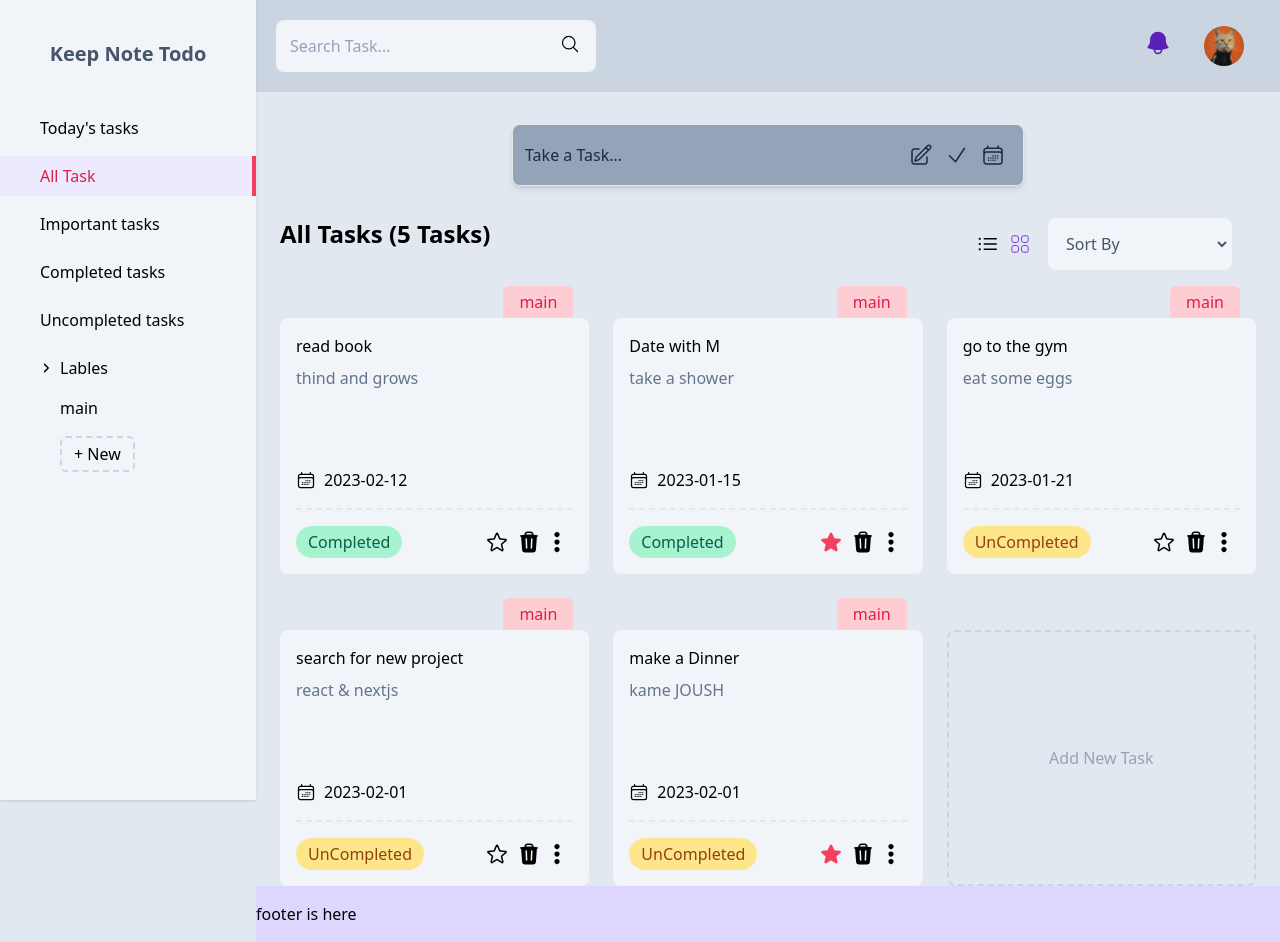
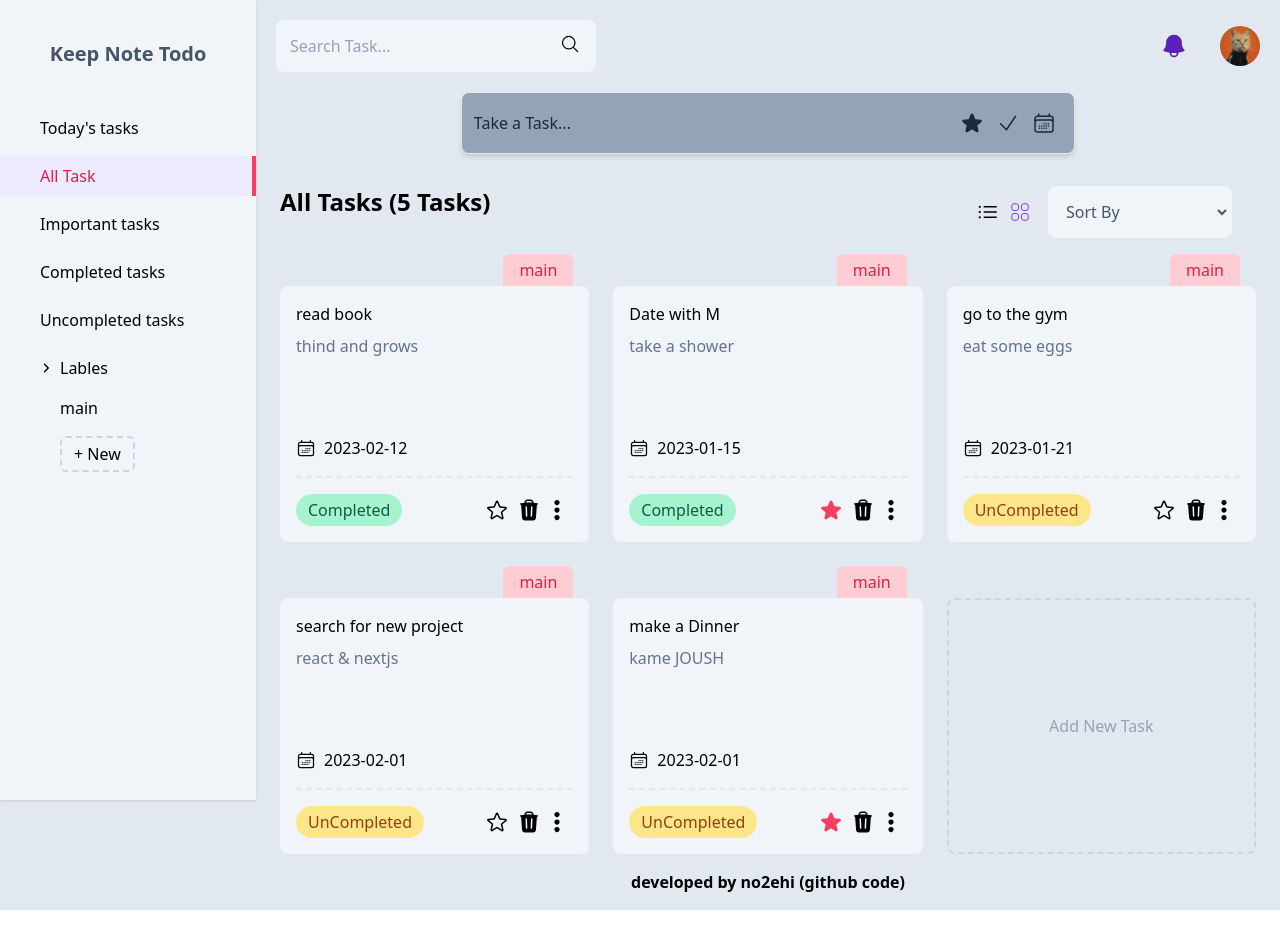
Before and after one commit to no2ehi/keep-note-todo, a React (Create React App) app: page / in a window 1280 px wide. After the commit the page ends 910 px from the top, so only its background shows below. Built offline with nearby package versions, Linux system fonts and the light colour scheme.

Commit message:
edit some ui components

```diff
--- a/src/App.js
+++ b/src/App.js
@@ -37,7 +37,7 @@ function App() {
         />
       )}
       <Menu />
-      <main className="ml-64 min-h-screen bg-slate-200">
+      <main className="xl:ml-64 min-h-screen bg-slate-200">
         <Header />
         <TasksSection />
       </main>
--- a/src/components/Footer/Footer.jsx
+++ b/src/components/Footer/Footer.jsx
@@ -2,8 +2,8 @@
 const Footer = () => {
 
     return(
-        <div className="ml-64 py-4 bg-violet-200">
-            footer is here
+        <div className="xl:ml-64 text-center py-4 font-bold ">
+            developed by no2ehi (github code)
         </div>
     )
 }
--- a/src/components/Header/Account.jsx
+++ b/src/components/Header/Account.jsx
@@ -29,10 +29,10 @@ const Account = () => {
     // }
 
     return(
-        <div>
+        <div className="">
             <img
                 onClick={ () => setToggleAccount(!toggleAccount) }
-                src={avatar} className="w-10 rounded-full mr-4"
+                src={avatar} className="w-10 h-10 rounded-full ml-2"
                 alt="avatar" />
             { toggleAccount && (
 
--- a/src/components/Header/Header.jsx
+++ b/src/components/Header/Header.jsx
@@ -15,7 +15,7 @@ const Header = () => {
     }
 
     return(
-        <div className="flex flex-row  justify-between items-center p-5 bg-slate-300">
+        <div className="grid grid-cols-[1fr_auto_1fr] gap-4 md:gap-0 md:flex justify-between items-center p-5 bg-slate-200">
             <button className="xl:hidden mr-6"
                 onClick={openMenuhandler}>
                 <MenuIcon />
@@ -23,9 +23,15 @@ const Header = () => {
 
             <SearchField />
 
-            <Notification />
+            <div className="font-bold text-sm text-slate-800 md:hidden">
+                Keep Note ToDo
+            </div>
 
-            <Account />
+            <div className="flex flex-1">
+                <Notification />
+
+                <Account />
+            </div>
         </div>
     )
 }
--- a/src/components/Header/Notification.jsx
+++ b/src/components/Header/Notification.jsx
@@ -20,7 +20,7 @@ const Notification = () => {
     const [showNotification, setShowNotification] = useState(false);
 
     return(
-        <div className="mr-8 relative">
+        <div className="sm:mr-4 md:mr-6 ml-auto grid place-items-center relative">
             <button className="relative"
                 onClick={() => setShowNotification(!showNotification)}>
                 <BellIcon className="w-7 h-7 fill-violet-800"/>
--- a/src/components/Header/SearchField.jsx
+++ b/src/components/Header/SearchField.jsx
@@ -4,8 +4,8 @@ import { ReactComponent as SearchIcon } from '../../assets/search.svg';
 const SearchField = () => {
 
     return(
-        <div className="flex-1 ">
-            <form className="relative w-full md:max-w-xs">
+        <div className="flex-1 col-span-3 row-start-2 md:pr-10">
+            <form className="relative w-full md:max-w-xs" autoComplete="off">
                 <label htmlFor="search"></label>
                 <input
                     type="saerch"
--- a/src/components/Layouts/LayoutMenus.jsx
+++ b/src/components/Layouts/LayoutMenus.jsx
@@ -7,7 +7,7 @@ const LayoutMenus = ({ children, menuOpen, closeMenuHandler, className }) => {
 
     return(
         <>
-            <div className={`flex flex-col w-64 fixed bg-slate-100 h-screen dark:bg-slate-800 shadow
+            <div className={`flex flex-col w-64 fixed bg-slate-100 h-screen dark:bg-slate-800 shadow z-20
                 ${className} ${menuOpen || mediaQueries.xl ? "block" : "hidden"} `}>
                 {children}
             </div>
--- a/src/components/Menu/Menu.jsx
+++ b/src/components/Menu/Menu.jsx
@@ -1,7 +1,7 @@
 
 import LayoutMenus from '../Layouts/LayoutMenus';
 import { useSelector, useDispatch } from 'react-redux';
-import menusActions from '../../store/menu.store';
+import { menusActions } from '../../store/menu.store';
 import NavLinks from './NavLinks';
 import Labels from './Labels/Labels';
 
--- a/src/components/TasksSection/NewTask.jsx
+++ b/src/components/TasksSection/NewTask.jsx
@@ -3,36 +3,97 @@ import { ReactComponent as EditIcon } from '../../assets/edit.svg';
 import { ReactComponent as CheckIcon } from '../../assets/check.svg';
 import { ReactComponent as DateIcon } from '../../assets/date.svg';
 import { ReactComponent as BellIcon } from '../../assets/bell.svg';
+import { ReactComponent as StarLine } from "../../assets/star-line.svg";
+import { useDispatch, useSelector } from 'react-redux';
+import { tasksActions } from '../../store/tasks.store';
 
 const NewTask = () => {
 
+    const labels = useSelector((state) => (state.tasks.labels))
+
+    const today = new Date();
+    let day = today.getDate();
+    let month = today.getMonth() + 1;
+    const year = today.getFullYear();
+
+    const todayDate = year + "-" + month.toString().padStart(2, "0") + "-" + day.toString().padStart(2, "0");
+    const maxDate = year + 1 + "-" + month.toString().padStart(2, "0") + "-" + day.toString().padStart(2, "0");
+
     const [showAddTask, setShowAddTask] = useState(false);
+    const [newTask, setNewTask] = useState({
+            title: "",
+            important: false,
+            description: "",
+            date: todayDate,
+            label: "",
+            completed: false,
+            id: '',
+        });
+
+    const dispatch = useDispatch();
 
     const classBtnIcon = "p-1.5 rounded-full hover:bg-slate-300 transition";
+
 
     const showAddTaskHandler = (e) => {
         setShowAddTask(true);
     }
 
+    const changeTaskHandler = (e) => {
+        const name = e.target.name;
+        const value = e.target.value === 'checkbox' ? e.target.checked  : e.target.value;
+
+        setNewTask({
+            ...newTask,
+            [name]: value
+        })
+    }
+
+    const addNewTaskHandler = (e) => {
+        e.preventDefault();
+        if(newTask.title && newTask.description ) {
+            const taskSubmit = {
+                ...newTask,
+                 id: Date.now().toString()
+            }
+            dispatch(tasksActions.addNewTask(taskSubmit));
+        }
+        setNewTask({
+            title: "",
+            important: false,
+            description: "",
+            date: "",
+            label: "",
+            completed: false,
+            id: '',
+        });
+        setShowAddTask(false);
+    }
+
     return(
-        <div className="w-full h-auto my-8 flex flex-row justify-center items-center">
+        <div className="w-full h-auto mb-8 flex flex-row justify-center items-center">
 
             <div
                 className={`${showAddTask && 'flex-col gap-3'}
-                flex justify-between w-1/2 bg-slate-400 text-slate-800 border rounded-lg shadow-md p-3`}>
+                flex justify-between mx-4 w-full md:w-3/5 bg-slate-400 text-slate-800 border rounded-lg shadow-md p-3`}>
 
-                <div className={`${showAddTask ?
+                <form
+                    onSubmit={addNewTaskHandler}
+                    className={`${showAddTask ?
                                     'flex-1 flex-col flex-grow' :
                                     'flex flex-grow items-center'
                                 }`} >
 
-                    {/* add title input */}
+                    {/* Title input */}
                     {showAddTask && (
                         <div className="flex mb-3">
                             <input
                             type="text"
+                            name="title"
                             placeholder="title..."
                             className="bg-slate-400 placeholder:text-slate-700 font-medium outline-none w-full text-xl"
+                            value={newTask.title}
+                            onChange={changeTaskHandler}
                             />
 
                             <button className={classBtnIcon}>
@@ -40,21 +101,65 @@ const NewTask = () => {
                             </button>
                         </div>
                     )}
-
+                    {/* Description */}
                     <textarea onClick={showAddTaskHandler}
                         type="text"
+                        name="description"
                         placeholder="Take a Task..."
                         className={`${showAddTask ? 'h-auto' : 'h-6'} bg-slate-400 placeholder:text-slate-800 font-medium outline-none w-full resize-none`}
+                        value={newTask.description}
+                        onChange={changeTaskHandler}
                     />
 
+                    {/* Labels */
+                    showAddTask && (
+                        <div className="flex justify-between">
+                            <label>
+                                Select a Label:
+                            <select
+                                type="select"
+                                name="label"
+                                value={newTask.label}
+                                onChange={changeTaskHandler}
+                                className="w-full  rounded-lg bg-slate-200 p-2 border-1"
+                            >
+                                {labels.map((label) => (
+                                    <option
+                                        value={label}
+                                        key={label}
+                                        >
+                                            {label}
+                                    </option>
+                                ))}
+                            </select>
+                            </label>
 
+                            <label>
+                            Date
+                            <input
+                                type="date"
+                                name="date"
+                                value={newTask.date}
+                                min={todayDate}
+                                max={maxDate}
+                                onChange={changeTaskHandler}
+                                className="w-full rounded-lg bg-slate-200 p-2 border-1"
+                                required
+                            />
+                            </label>
+
+                        </div>
+                    )}
+
+
+                    {/* actions Buttons */}
                     <div className={`${showAddTask ?
                         'flex items-center justify-between pt-4' :
                         'flex flex-row '} `} >
 
                         <div className="flex">
                             <button className={classBtnIcon}>
-                                    <EditIcon  />
+                                <StarLine  />
                             </button>
                             <button className={classBtnIcon}>
                                 <CheckIcon  />
@@ -83,7 +188,7 @@ const NewTask = () => {
 
                     </div>
 
-                </div>
+                </form>
 
             </div>
         </div>
```
Lines whose indentation alone changed are shown as unchanged.
